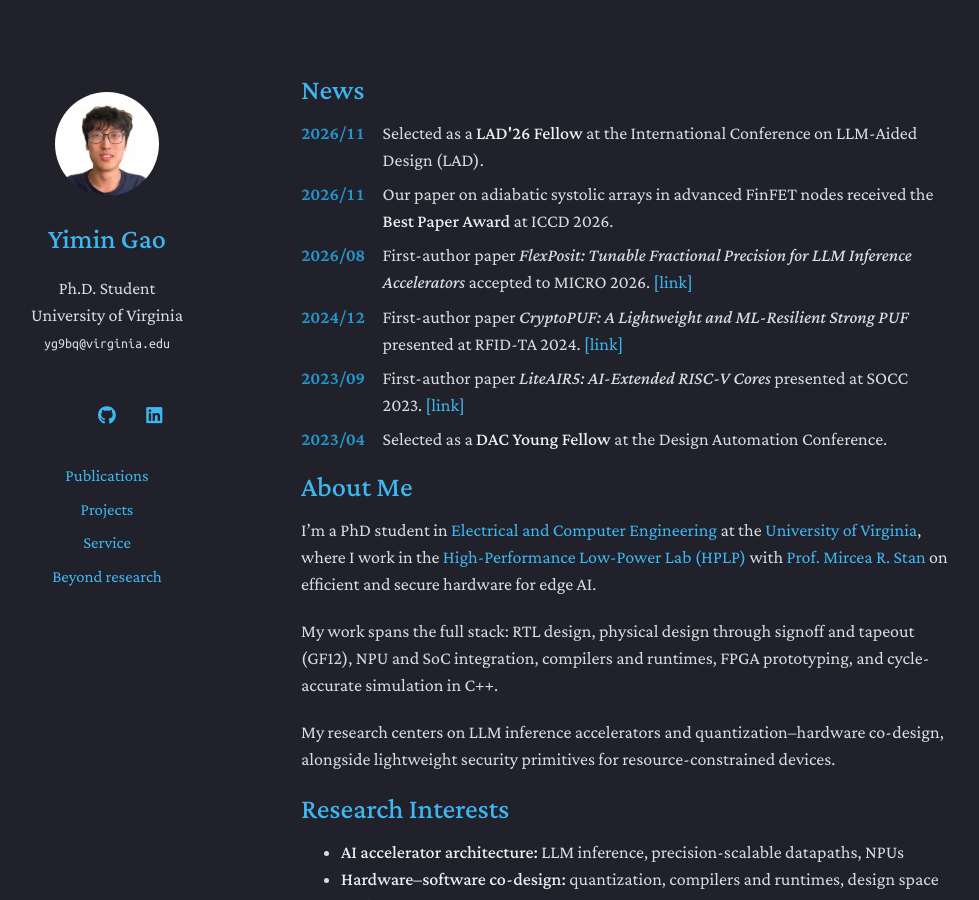
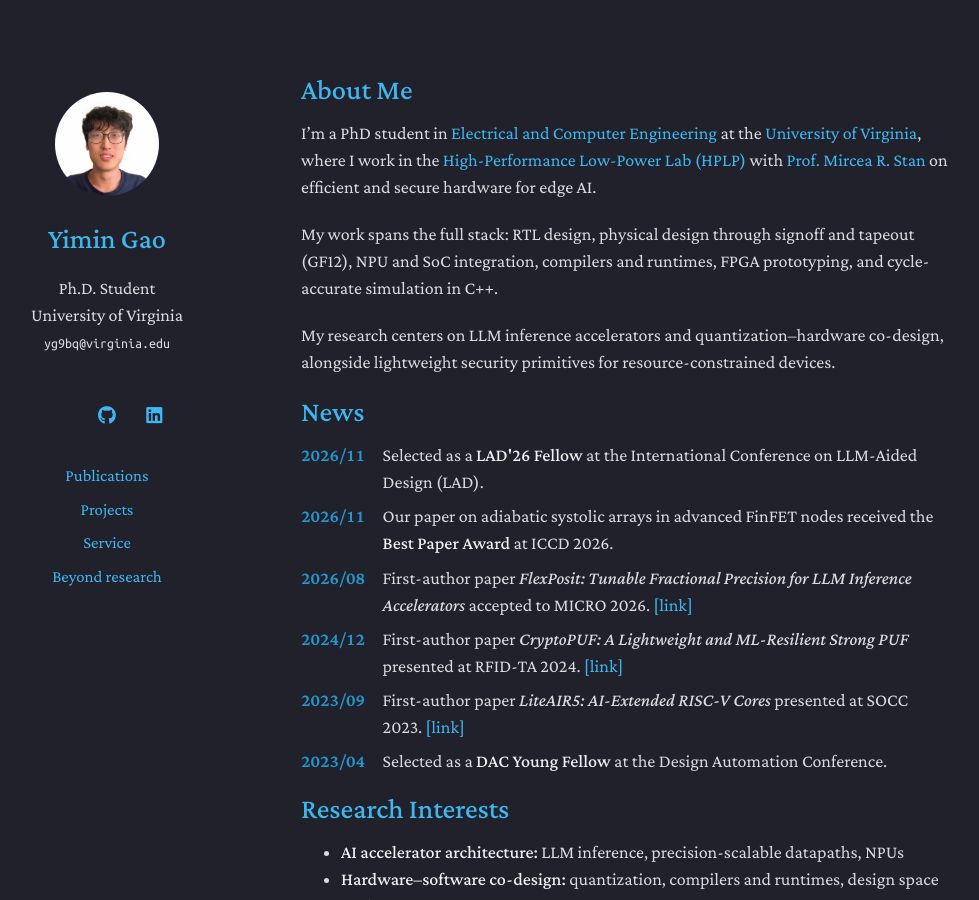
Before and after one commit to YiminGao0113/YiminGao0113.github.io, a Jekyll site: the page built from _pages/about.md, in a window 1280 px wide and 900 px high. Shown: the whole window, without its empty margins (169-1148 px from the left). Built offline with Jekyll 4.4.1, drawn with Linux system fonts in a browser that asks for light colours; a style sheet for code colours, icons or effects is not loaded; our own code applies the rules of GitHub Pages for plain Markdown files.

Commit message:
Move News below About Me
Co-Authored-By: Claude Opus 5.5 <noreply@anthropic.com>
Claude-Session: https://claude.ai/code/session_01YEvZxk96wYcaPiDtptvMUG

```diff
--- a/_pages/about.md
+++ b/_pages/about.md
@@ -7,13 +7,6 @@ redirect_from:
   - /teaching/
 ---
 
-<h2 id="news">News</h2>
-<ul class="news">
-{% for item in site.data.news %}
-  <li><span class="news-date">{{ item.date }}</span> <span class="news-text">{{ item.text }}{% if item.link %} <a href="{% if item.link contains '://' %}{{ item.link }}{% else %}{{ item.link | relative_url }}{% endif %}">[link]</a>{% endif %}</span></li>
-{% endfor %}
-</ul>
-
 ## About Me
 
 I'm a PhD student in [Electrical and Computer Engineering](https://engineering.virginia.edu/departments/electrical-and-computer-engineering) at the [University of Virginia](https://www.virginia.edu/), where I work in the [High-Performance Low-Power Lab (HPLP)](https://engineering.virginia.edu/labs-groups/high-performance-low-power-lab) with [Prof. Mircea R. Stan](https://engineering.virginia.edu/faculty/mircea-r-stan) on efficient and secure hardware for edge AI.
@@ -21,6 +14,13 @@ I'm a PhD student in [Electrical and Computer Engineering](https://engineering.v
 My work spans the full stack: RTL design, physical design through signoff and tapeout (GF12), NPU and SoC integration, compilers and runtimes, FPGA prototyping, and cycle-accurate simulation in C++.
 
 My research centers on LLM inference accelerators and quantization–hardware co-design, alongside lightweight security primitives for resource-constrained devices.
+
+<h2 id="news">News</h2>
+<ul class="news">
+{% for item in site.data.news %}
+  <li><span class="news-date">{{ item.date }}</span> <span class="news-text">{{ item.text }}{% if item.link %} <a href="{% if item.link contains '://' %}{{ item.link }}{% else %}{{ item.link | relative_url }}{% endif %}">[link]</a>{% endif %}</span></li>
+{% endfor %}
+</ul>
 
 ## Research Interests
 
```
